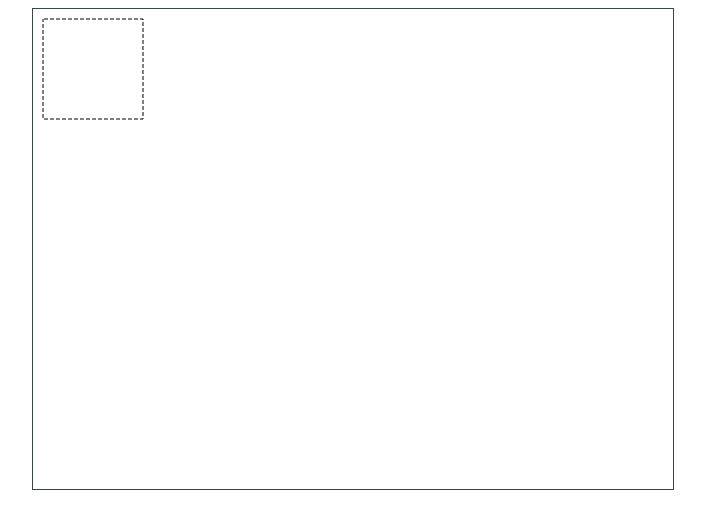
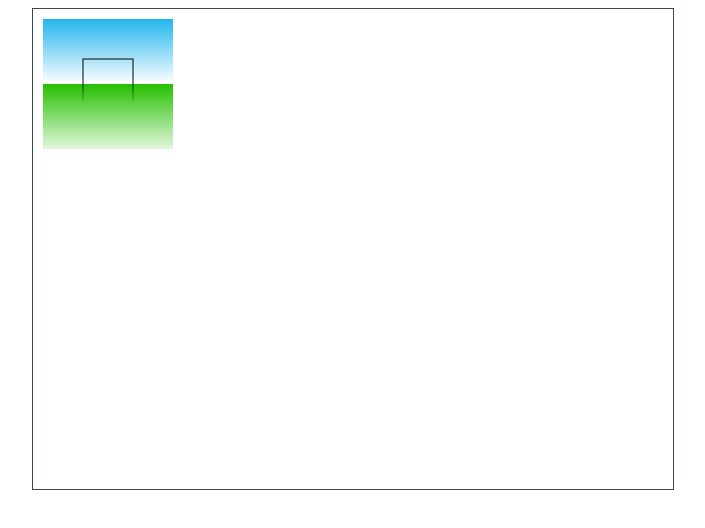
Before and after one commit to imryche/canvas, a plain HTML site: page index.html in a window 1280 px wide. Shown: the whole page, without its empty margins (287-992 px from the left). Drawn offline with Linux system fonts and the light colour scheme.

Commit message:
Fill and stroke gradients

```diff
--- a/index.html
+++ b/index.html
@@ -3,33 +3,62 @@
 <head>
   <meta charset="UTF-8">
   <title>Canvas js tutorial</title>
-</head>
-<body>
-  <div>
-    <canvas id="tutorial" width="640" height="480"></canvas>
-  </div>
   <script type="text/javascript">
+  function draw(){
     var canvas = document.getElementById('tutorial');
+    if (canvas.getContext){
       var ctx = canvas.getContext('2d');
-    var offset = 0;
-
-    function draw() {
-      ctx.clearRect(0,0, canvas.width, canvas.height);
-      ctx.setLineDash([4, 2]);
-      ctx.lineDashOffset = -offset;
-      ctx.strokeRect(10,10, 100, 100);
+      var scaleFactor = backingScale(ctx);
+      if (scaleFactor > 1) {
+        var width = canvas.width;
+        var height = canvas.height;
+        canvas.width = width * scaleFactor;
+        canvas.height = height * scaleFactor;
+        canvas.style.width = width + 'px';
+        canvas.style.height = height + 'px';
+        //update context for scaled canvas
+        ctx.scale(scaleFactor, scaleFactor);
       }
 
-    function march() {
-      offset++;
-      if (offset > 16) {
-        offset = 0;
+      var lingrad = ctx.createLinearGradient(0, 0, 0, 150);
+      lingrad.addColorStop(0, '#00ABEB');
+      lingrad.addColorStop(0.5, "#FFF");
+      lingrad.addColorStop(0.5, '#26C000');
+      lingrad.addColorStop(1, "#FFF");
+
+      var lingrad2 = ctx.createLinearGradient(0, 50, 0, 95);
+      lingrad2.addColorStop(0.5, '#000');
+      lingrad2.addColorStop(1, 'rgba(0, 0, 0, 0)');
+
+      ctx.fillStyle = lingrad;
+      ctx.strokeStyle = lingrad2;
+
+      ctx.fillRect(10, 10, 130, 130);
+      ctx.strokeRect(50, 50, 50, 50);
+
+    } else {
+      // canvas-unsupported code
+      console.log('Sorry, your browser doesn\'t support canvas');
     }
-      draw();
-      setTimeout(march, 20);
   }
-
-    march();
+  function getRandomColor(){
+    var rgb = [];
+    var min = 0;
+    var max = 255;
+    for (var i=0; i<3; i++){
+      var randInt = Math.round(Math.random() * (max - min) + min);
+      rgb.push(randInt);
+    }
+    return 'rgb(' + rgb.join() + ')'
+  }
+  function backingScale(context){
+    if ('devicePixelRatio' in window) {
+      if (window.devicePixelRatio > 1){
+        return window.devicePixelRatio;
+      }
+    }
+    return 1;
+  }
   </script>
   <style type="text/css">
   canvas {
@@ -38,5 +67,10 @@
     margin: 0 auto;
   }
   </style>
+</head>
+<body onload="draw();">
+  <div>
+    <canvas id="tutorial" width="640" height="480"></canvas>
+  </div>
 </body>
 </html>
```
Lines whose indentation alone changed are shown as unchanged.
